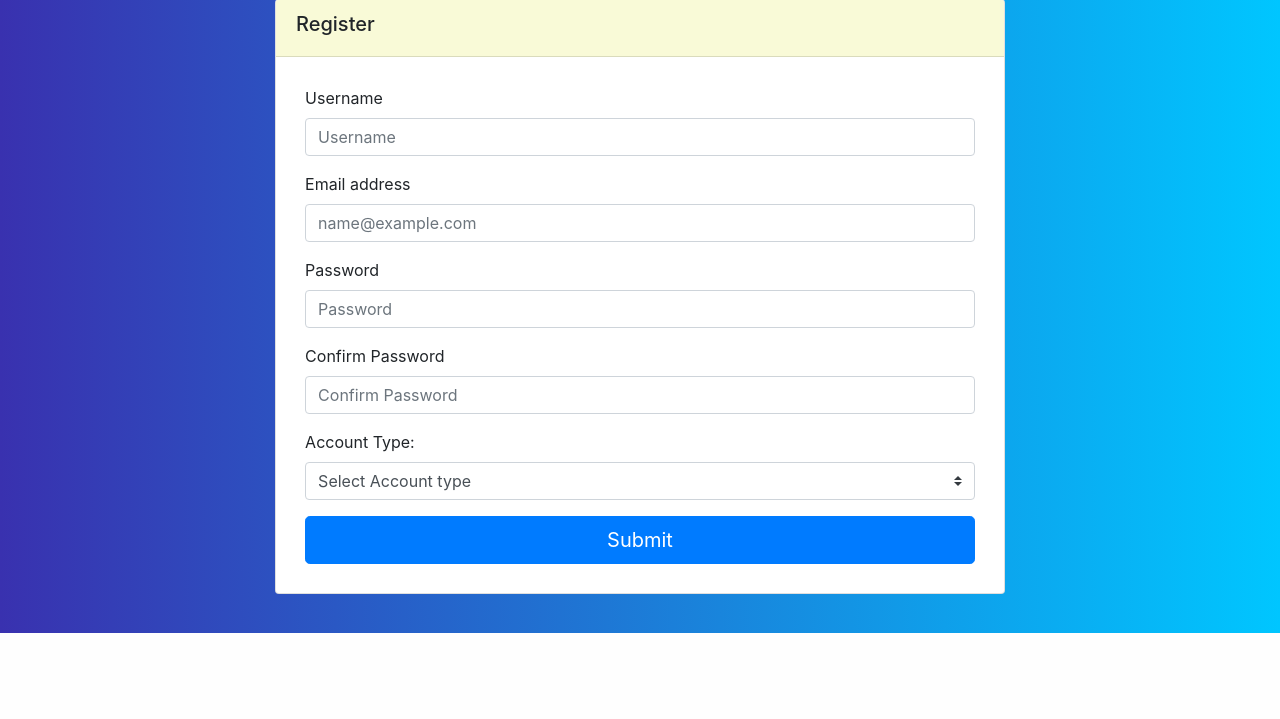
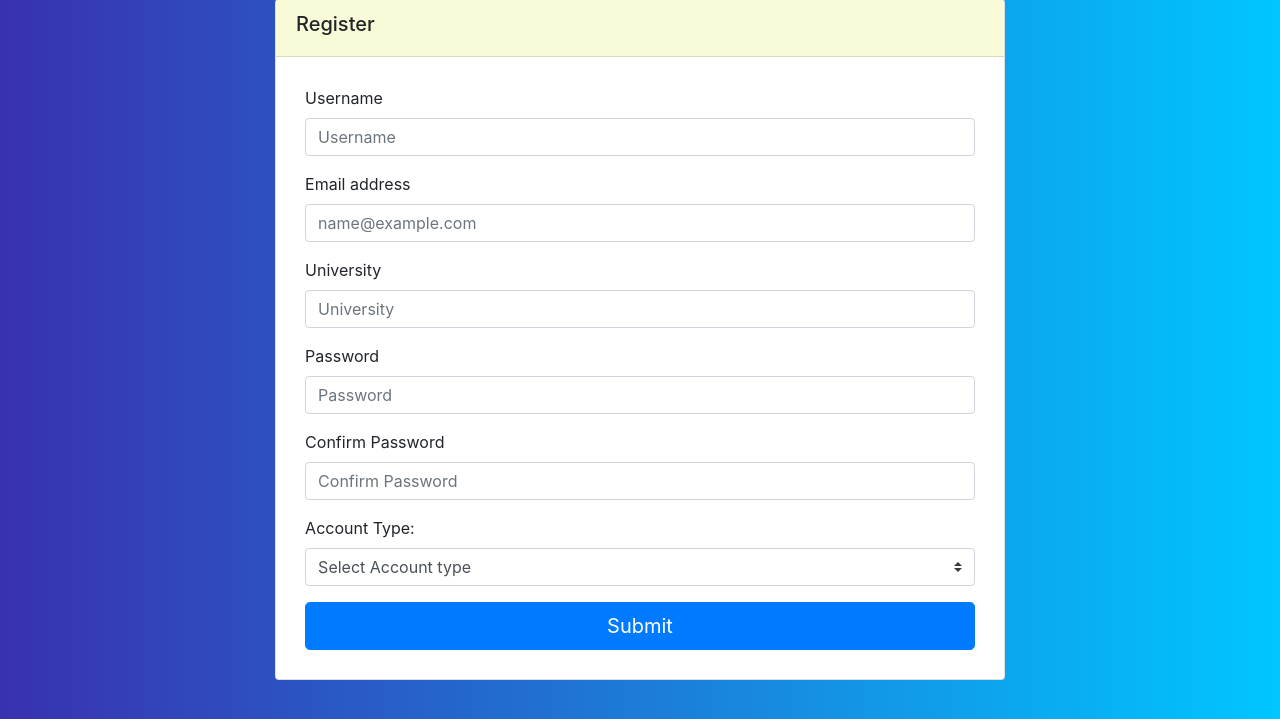
Before and after one commit to Mark-Davis-W/Software_Dev_Methods_class, a web app: file All project code-components/NoteSquad_Website/views/registration.html in a window 1280 px wide. Shown: the part 460-1179 px from the top of the page. Before the commit the page ends 1093 px from the top, so only its background shows below. Run offline with its HTML, style and script files only (its server is not run), Linux system fonts and the light colour scheme; some libraries are stand-ins or nearby versions.

Commit message:
added university option

```diff
--- a/All project code-components/NoteSquad_Website/views/registration.html
+++ b/All project code-components/NoteSquad_Website/views/registration.html
@@ -50,12 +50,16 @@
                         <div calss="card-body" style ="background-color: white; margin: 4%;">
                             <form>
                                 <div class="form-group">
-                                    <label for="exampleInputEmail1">Username</label>
+                                    <label for="exampleUsername1">Username</label>
                                     <input type="username" class="form-control" id="exampleUsername1" aria-describedby="Username" placeholder="Username">
                                 </div>
                                 <div class="form-group">
                                     <label for="exampleInputEmail1">Email address</label>
                                     <input type="email" class="form-control" id="exampleInputEmail1" aria-describedby="emailHelp" placeholder="name@example.com">
+                                </div>
+                                <div class="form-group">
+                                    <label for="exampleUniversity">University </label>
+                                    <input type="email" class="form-control" id="university1" aria-describedby="emailHelp" placeholder="University">
                                 </div>
                                 <div class="form-group">
                                     <label for="exampleInputPassword1">Password</label>
```
